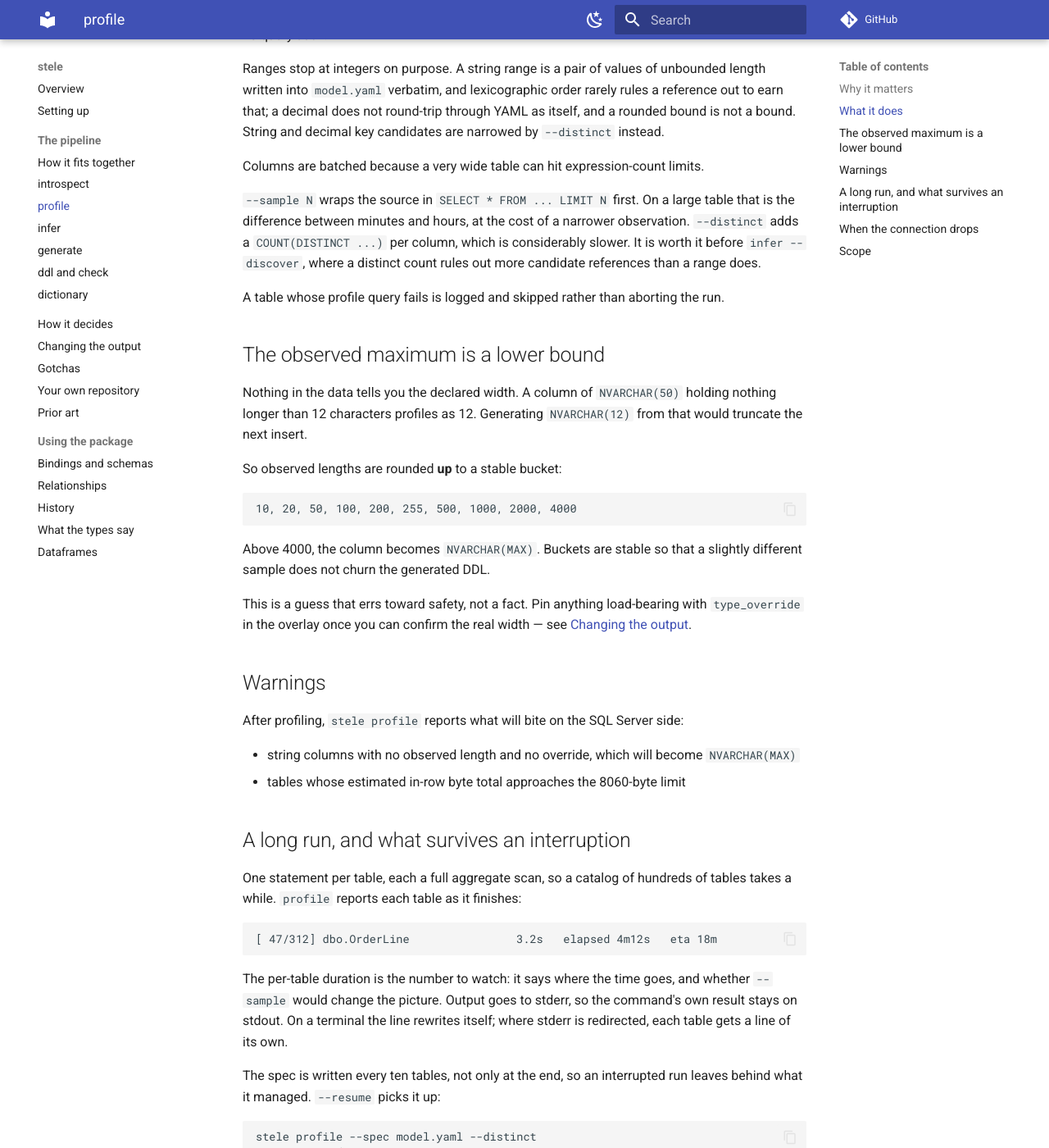
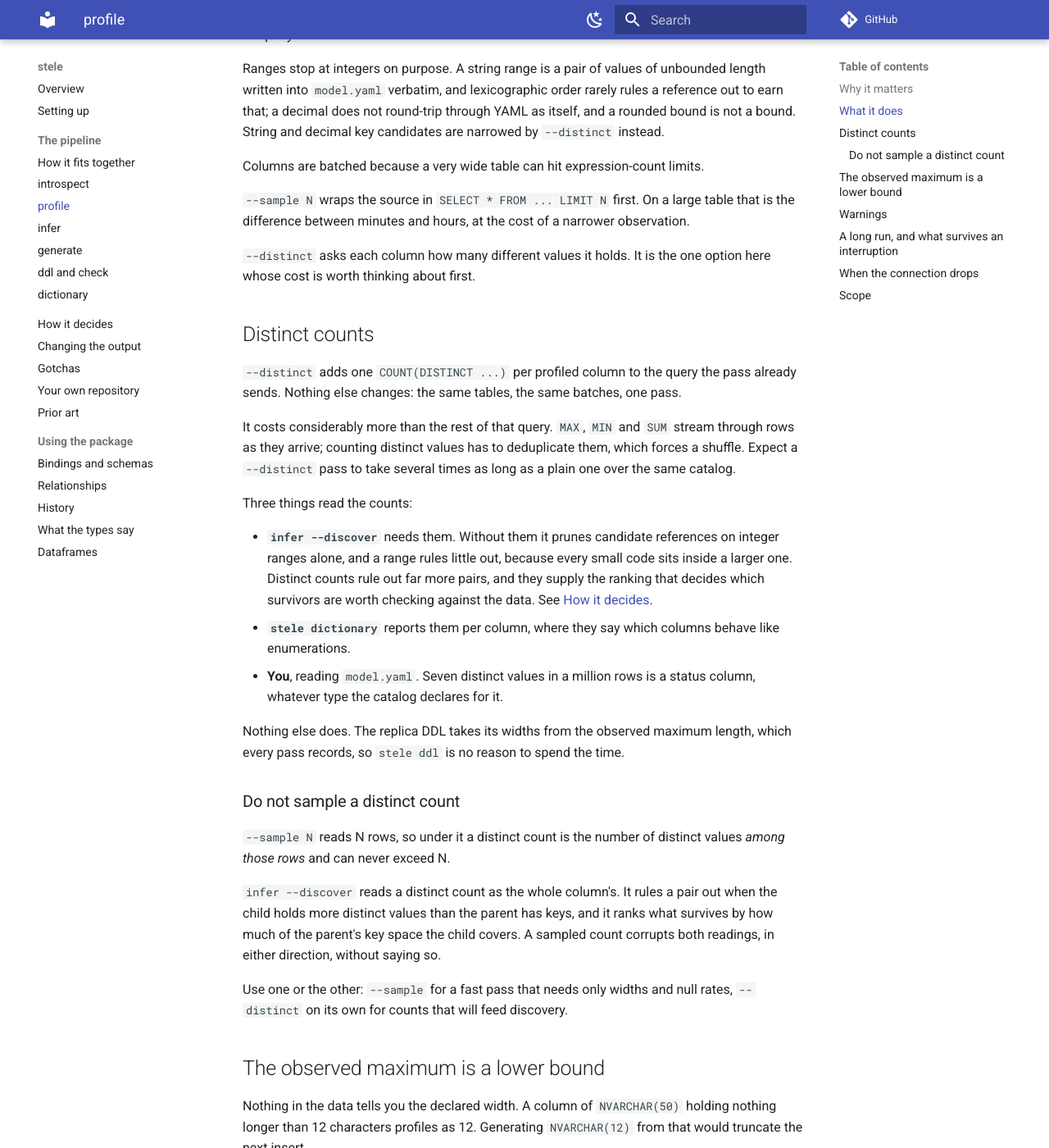
Before and after one commit to dchud/stele, an MkDocs documentation site: the page built from docs/pipeline/profile.md, in a window 1280 px wide and 1400 px high, scrolled down 990 px. Shown: the whole window at 82% size. Built offline with MkDocs 1.6.1 and Material for MkDocs 9.7.7, drawn with Linux system fonts in a browser that asks for light colours; comment, search, counter and statistics services are not loaded; some of the changed text lies outside the part shown.

Commit message:
docs: explain what --distinct costs and what reads it
The option was a clause in a paragraph about --sample, and its help text
said "slow" without saying why or when it is worth being slow. It now has
a section: what it adds to the query, why counting distinct values costs
more than the aggregates beside it, and the three things that read the
counts - discovery, the dictionary, and a person reading model.yaml.
Nothing else does, so the replica DDL is no reason to spend the time.

Sampling a distinct count is called out as the hazard it is. Under
--sample the count is of the sampled rows and cannot exceed N, while
discovery reads it as the column's, both to rule a pair out and to rank
what survives.

The resume interaction is a table rather than a sentence, because the case
that matters is the one that skips nothing: a --distinct pass after a
plain one reads every table, since none of them hold what it asks for.

Also removes a line saying a failed profile query is skipped rather than
aborting the run, which stopped being true when repeated failures started
stopping it.

```diff
--- a/docs/pipeline/profile.md
+++ b/docs/pipeline/profile.md
@@ -52,12 +52,52 @@ Columns are batched because a very wide table can hit expression-count limits.
 
 `--sample N` wraps the source in `SELECT * FROM ... LIMIT N` first. On a large
 table that is the difference between minutes and hours, at the cost of a
-narrower observation. `--distinct` adds a `COUNT(DISTINCT ...)` per column,
-which is considerably slower. It is worth it before `infer --discover`, where a
-distinct count rules out more candidate references than a range does.
+narrower observation.
 
-A table whose profile query fails is logged and skipped rather than aborting the
-run.
+`--distinct` asks each column how many different values it holds. It is the
+one option here whose cost is worth thinking about first.
+
+## Distinct counts
+
+`--distinct` adds one `COUNT(DISTINCT ...)` per profiled column to the query
+the pass already sends. Nothing else changes: the same tables, the same
+batches, one pass.
+
+It costs considerably more than the rest of that query. `MAX`, `MIN` and `SUM`
+stream through rows as they arrive; counting distinct values has to
+deduplicate them, which forces a shuffle. Expect a `--distinct` pass to take
+several times as long as a plain one over the same catalog.
+
+Three things read the counts:
+
+- **`infer --discover`** needs them. Without them it prunes candidate
+  references on integer ranges alone, and a range rules little out, because
+  every small code sits inside a larger one. Distinct counts rule out far more
+  pairs, and they supply the ranking that decides which survivors are worth
+  checking against the data. See [How it
+  decides](../heuristics.md#candidates-from-statistics).
+- **`stele dictionary`** reports them per column, where they say which columns
+  behave like enumerations.
+- **You**, reading `model.yaml`. Seven distinct values in a million rows is a
+  status column, whatever type the catalog declares for it.
+
+Nothing else does. The replica DDL takes its widths from the observed maximum
+length, which every pass records, so `stele ddl` is no reason to spend the
+time.
+
+### Do not sample a distinct count
+
+`--sample N` reads N rows, so under it a distinct count is the number of
+distinct values *among those rows* and can never exceed N.
+
+`infer --discover` reads a distinct count as the whole column's. It rules a
+pair out when the child holds more distinct values than the parent has keys,
+and it ranks what survives by how much of the parent's key space the child
+covers. A sampled count corrupts both readings, in either direction, without
+saying so.
+
+Use one or the other: `--sample` for a fast pass that needs only widths and
+null rates, `--distinct` on its own for counts that will feed discovery.
 
 ## The observed maximum is a lower bound
 
@@ -113,12 +153,24 @@ A table counts as done when it carries a row count, which `profile` assigns
 only after every one of its batches has landed — a table interrupted midway
 does not carry one and is read again from the top.
 
-What counts as done depends on what you asked for. A spec profiled without
-`--distinct` has lengths and null rates but no distinct counts, so
-`--distinct --resume` reads those tables again rather than reporting success
-over observations it never made. `--resume` is opt-in for the same reason:
-without it, every table is read, and a deliberate re-profile is never
-silently skipped.
+What counts as done depends on what you asked for. `--resume` skips a table
+only when it carries the observations *this* run would make, so the flags
+matter:
+
+| The spec was profiled | The run asks for | `--resume` skips |
+|---|---|---|
+| without `--distinct` | the same | every finished table |
+| with `--distinct` | the same | every finished table |
+| without `--distinct` | `--distinct` | nothing |
+
+The last row is the one to plan around. A `--distinct` pass after a plain one
+reads every table again, because none of them hold distinct counts and
+skipping them would report success over observations never made. Resuming an
+interrupted `--distinct` pass behaves as you would expect; changing the flags
+is a new pass wearing a familiar name.
+
+`--resume` is opt-in for the same reason: without it every table is read, so a
+deliberate re-profile is never silently skipped.
 
 ## When the connection drops
 
```
Also changed, not shown: docs/pipeline/infer.md (+4 -1 lines), 1 other file.
